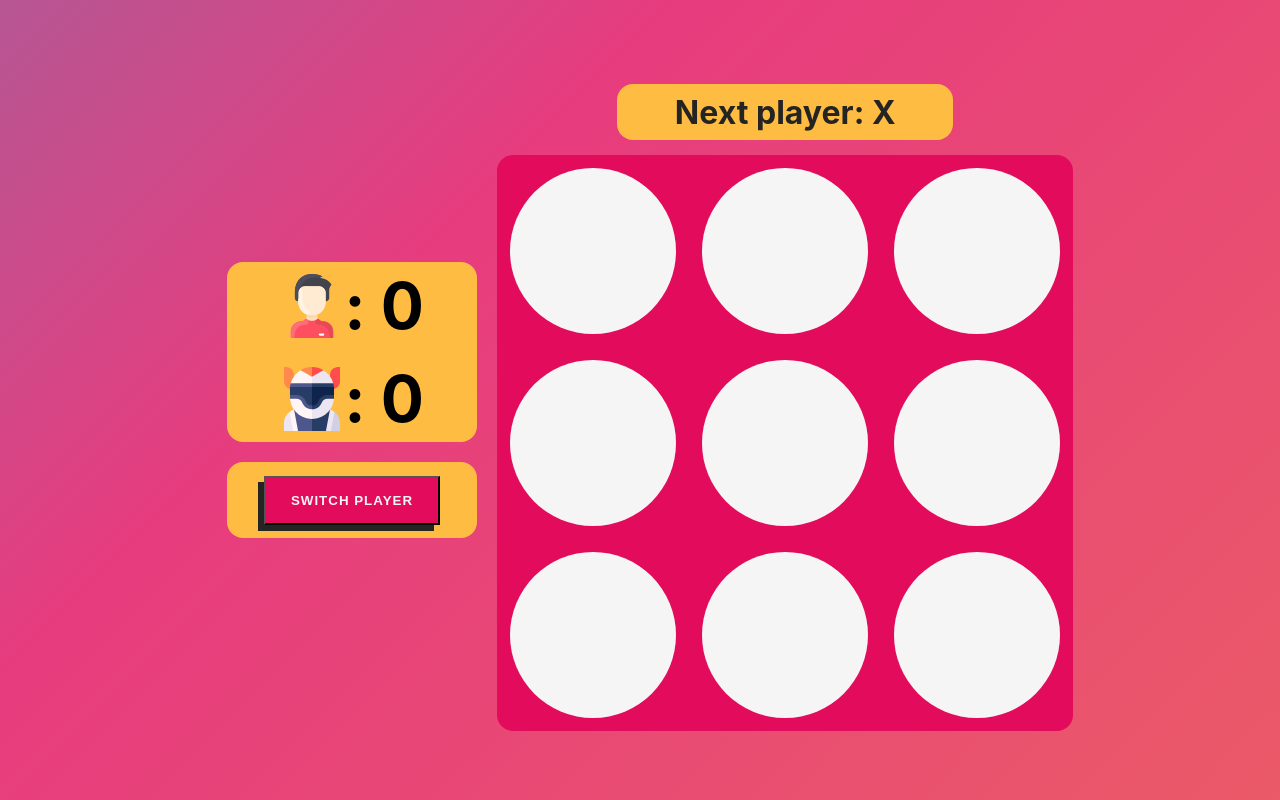
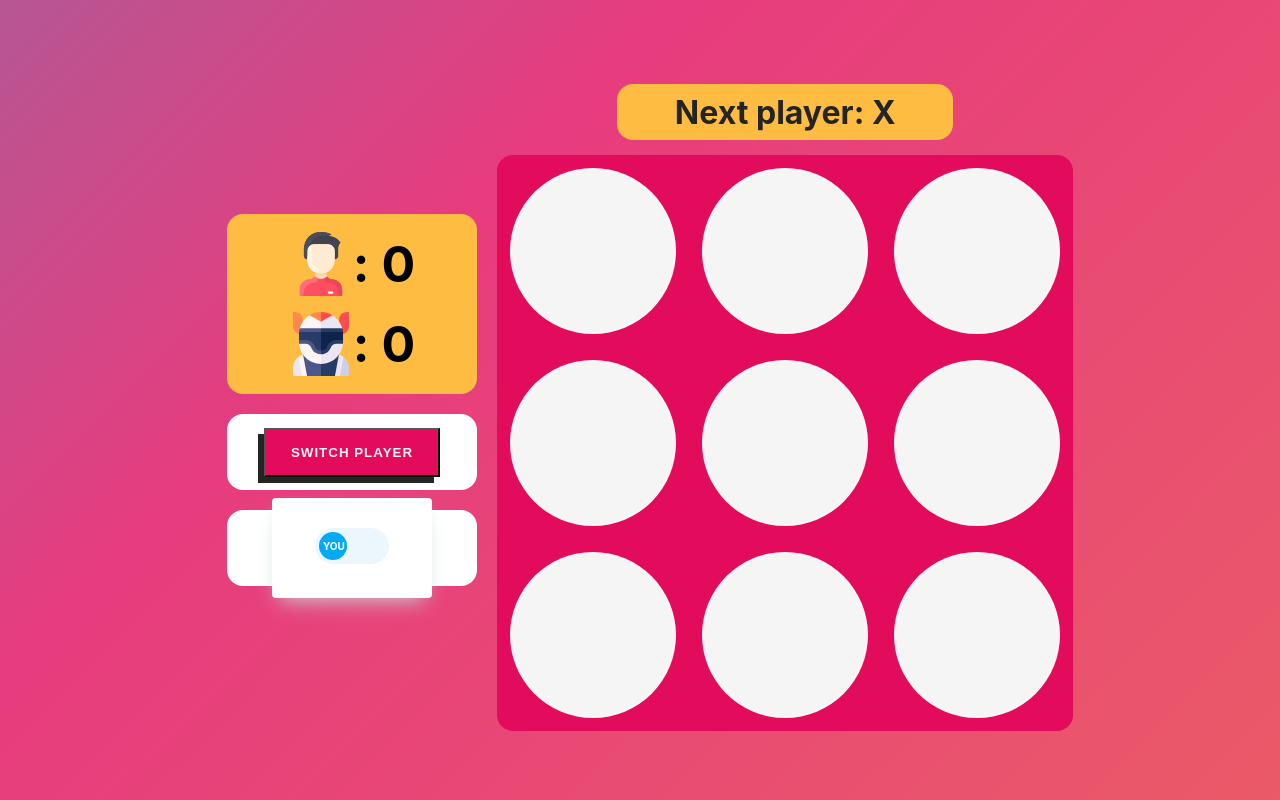
Before and after one commit to 0xWOLAND/tcubed-frontend, a React (Create React App) app: page / in a window 1280 px wide. Built offline with nearby package versions, Linux system fonts and the light colour scheme.

Commit message:
basic switch functionality ⚙ Need to bot move first after first game

```diff
--- a/src/components/BoardClass.js
+++ b/src/components/BoardClass.js
@@ -1,5 +1,6 @@
 import React, { useEffect, useImperativeHandle, useState } from "react";
 import "./style.css";
+import "./toggle.css";
 import X from "./x";
 import O from "./o";
 import Counter from "./Counter";
@@ -69,15 +70,17 @@ class Board extends React.Component {
       xIsNext: true,
       num: 0,
       player: "X",
+      goesFirst: "AI",
     };
     this.resetBoard = this.resetBoard.bind(this);
     this.switchPlayer = this.switchPlayer.bind(this);
+    this.handleChangePerson = this.handleChangePerson.bind(this);
   }
-  handleClick(e) {
-    const fetchItems = async (player, board) => {
+
+  async fetchItems(player, squares) {
     let str = "";
     for (let i = 0; i < 9; i++) {
-        str += board[i];
+      str += squares[i];
     }
     const data = await fetch(
       "http://127.0.01:8000/board/" + str + "/player/" + player,
@@ -99,7 +102,9 @@ class Board extends React.Component {
     });
     return items;
     // use .click() method to simulate ai moves
-    };
+  }
+
+  handleClick(e) {
     if (winner != "") return;
     let squares = this.state.squares.slice();
     let ai = this.state.player == "X" ? "O" : "X";
@@ -113,9 +118,10 @@ class Board extends React.Component {
       xIsNext: !this.state.xIsNext,
       num: this.state.num + 1,
     });
-    fetchItems(this.state.player == "X" ? "O" : "X", squares);
+    this.fetchItems(this.state.player == "X" ? "O" : "X", squares);
   }
   switchPlayer() {
+    if (this.state.num != 0) return;
     if (this.state.player == "X" && winner == "") {
       this.setState({
         xIsNext: false,
@@ -153,6 +159,32 @@ class Board extends React.Component {
     winner = "";
   }
 
+  handleChangePerson() {
+    const current_first_person = this.state.goesFirst;
+    if (this.state.num != 0) return;
+    this.setState({
+      goesFirst: current_first_person == "Person" ? "AI" : "Person",
+    });
+    if (this.state.goesFirst == "AI") {
+      let squares = this.state.squares.slice();
+      this.fetchItems(this.state.player == "X" ? "O" : "X", squares);
+      console.log("here");
+      this.setState({
+
+        xIsNext: !this.state.xIsNext,
+        num: this.state.num - 1,
+      });
+    }
+    console.log(this.state.goesFirst);
+  }
+
+  isNotFull() {
+    const squares = this.state.squares;
+    for (let i = 0; i < 9; i++){
+      if (squares[i] == 'E') return true;
+    }
+    return false;
+  }
   render() {
     let reset = <div> </div>;
     const winner = calculateWinner(this.state.squares);
@@ -168,7 +200,7 @@ class Board extends React.Component {
           </button>{" "}
         </div>
       );
-    } else if (this.state.num == 9 || this.state.num == 10) {
+    } else if (!this.isNotFull()) {
       status = "Tie";
       reset = (
         <div id="button_container">
@@ -192,6 +224,21 @@ class Board extends React.Component {
               </button>{" "}
             </div>
           </div>
+          <div id="choose">
+            <div class="toggle-button-cover">
+              <div class="button-cover">
+                <div class="button r" id="button-1">
+                  <input
+                    type="checkbox"
+                    class="checkbox"
+                    onClick={this.handleChangePerson}
+                  />
+                  <div class="knobs"></div>
+                  <div class="layer"></div>
+                </div>
+              </div>
+            </div>
+          </div>
         </div>{" "}
         <div id="main_container">
           <div className="status">
--- a/src/components/Counter.js
+++ b/src/components/Counter.js
@@ -148,13 +148,13 @@ const Robot = (
 function Counter(props) {
   return (
     <div id="counter_box">
-      <h1 className="score_keeper">
+      <h3 className="score_keeper">
         {Man}: {props.man}
-      </h1>
+      </h3>
 
-      <h1 className="score_keeper">
+      <h3 className="score_keeper">
         {Robot}: {props.robot}
-      </h1>
+      </h3>
     </div>
   );
 }
--- a/src/components/style.css
+++ b/src/components/style.css
@@ -186,7 +186,7 @@ div .btn {
 .score_keeper {
   display: flex;
   align-items: center;
-  font-size: 64px;
+  font-size: 50px;
   margin: 8px;
 }
 
@@ -234,7 +234,7 @@ div .btn {
 }
 
 #choose {
-  background-color: #ffbc42;
+  background-color: #fff;
   height: 7vh;
   padding: 10px;
   width: 18vw;
--- /dev/null
+++ b/src/components/toggle.css
@@ -0,0 +1,149 @@
+#app-cover
+{
+    display: table;
+    width: 600px;
+    margin: 80px auto;
+    counter-reset: button-counter;
+}
+
+.row
+{
+    display: table-row;
+}
+
+.toggle-button-cover
+{
+    display: table-cell;
+    position: relative;
+    width: 200px;
+    height: 140px;
+    box-sizing: border-box;
+}
+
+.button-cover
+{
+    height: 100px;
+    margin: 20px;
+    background-color: #fff;
+    box-shadow: 0 10px 20px -8px #c5d6d6;
+    border-radius: 4px;
+}
+
+.button-cover:before
+{
+    counter-increment: button-counter;
+
+    position: absolute;
+    right: 0;
+    bottom: 0;
+    color: #d7e3e3;
+    font-size: 12px;
+    line-height: 1;
+    padding: 5px;
+}
+
+.button-cover, .knobs, .layer
+{
+    position: absolute;
+    top: 0;
+    right: 0;
+    bottom: 0;
+    left: 0;
+}
+
+.button
+{
+    position: relative;
+    top: 50%;
+    width: 74px;
+    height: 36px;
+    margin: -20px auto 0 auto;
+    overflow: hidden;
+}
+
+.button.r, .button.r .layer
+{
+    border-radius: 100px;
+}
+
+.button.b2
+{
+    border-radius: 2px;
+}
+
+.checkbox
+{
+    position: relative;
+    width: 100%;
+    height: 100%;
+    padding: 0;
+    margin: 0;
+    opacity: 0;
+    cursor: pointer;
+    z-index: 3;
+}
+
+.knobs
+{
+    z-index: 2;
+}
+
+.layer
+{
+    width: 100%;
+    background-color: #ebf7fc;
+    transition: 0.3s ease all;
+    z-index: 1;
+}
+
+/* Button 1 */
+#button-1 .knobs:before
+{
+    content: 'YOU';
+    position: absolute;
+    top: 4px;
+    left: 4px;
+    width: 20px;
+    height: 10px;
+    color: #fff;
+    font-size: 10px;
+    font-weight: bold;
+    text-align: center;
+    line-height: 1;
+    padding: 9px 4px;
+    background-color: #03A9F4;
+    border-radius: 50%;
+    transition: 0.3s cubic-bezier(0.18, 0.89, 0.35, 1.15) all;
+}
+
+#button-1 .checkbox:checked + .knobs:before
+{
+    content: 'BOT';
+    left: 42px;
+    background-color: #f44336;
+}
+
+#button-1 .checkbox:checked ~ .layer
+{
+    background-color: #fcebeb;
+}
+
+#button-1 .knobs, #button-1 .knobs:before, #button-1 .layer
+{
+    transition: 0.3s ease all;
+}
+
+#ytd-url {
+  display: block;
+  position: fixed;
+  right: 0;
+  bottom: 0;
+  padding: 10px 14px;
+  margin: 20px;
+  color: #fff;
+  font-size: 14px;
+  text-decoration: none;
+  background-color: #143240;
+  border-radius: 4px;
+  box-shadow: 0 10px 20px -5px rgba(20, 50, 64, 0.76);
+}
```
Lines whose indentation alone changed are shown as unchanged.
